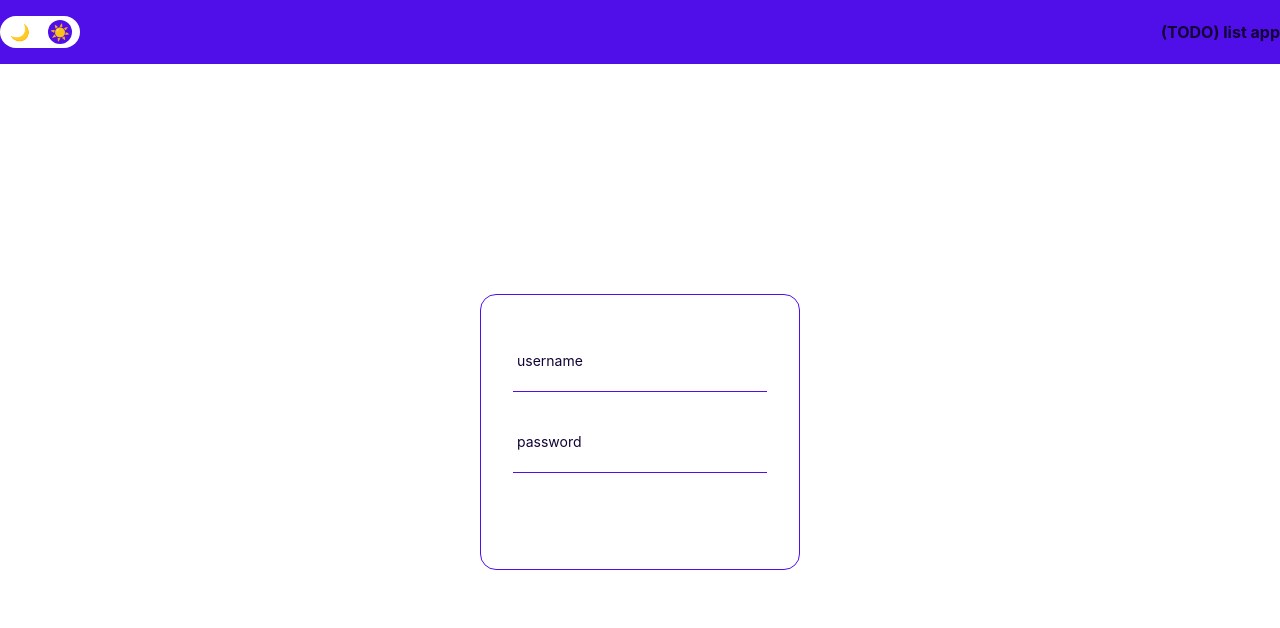
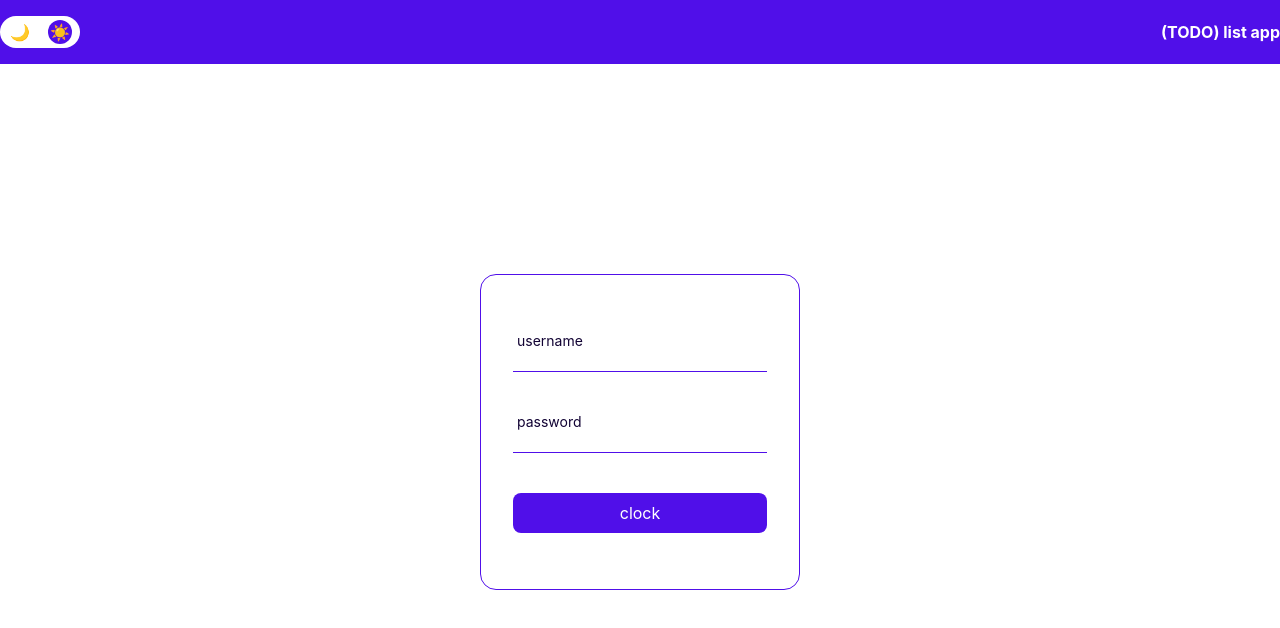
Before and after one commit to Farnaziifz/vue3-todo-list, a Vue app: page /login in a window 1280 px wide. Shown: the top 628 px of the page. Built offline with nearby package versions, Linux system fonts and the light colour scheme.

Commit message:
add new theme color create button component(TODO) use button in login form

```diff
--- a/src/core/types/theme.type.ts
+++ b/src/core/types/theme.type.ts
@@ -4,4 +4,5 @@ export type themeItem = {
   'text-color': string
   'secondary-color': string
   'tertiary-color': string
+  'grayscale-color': string
 }
--- a/src/logics/shared/theming.ts
+++ b/src/logics/shared/theming.ts
@@ -10,6 +10,7 @@ export const themes: ThemeConfigInterface = {
     'text-color': '#fff',
     'secondary-color': 'fcc200',
     'tertiary-color': '00edff',
+    'grayscale-color': '#8F92B2',
   },
   lightTheme: {
     'primary-color': '#500fe9',
@@ -17,6 +18,7 @@ export const themes: ThemeConfigInterface = {
     'tertiary-color': '00edff',
     'background-color': '#fff',
     'text-color': '#120334',
+    'grayscale-color': '#8C8C8C',
   },
 }
 
--- a/src/presentation/components/shared/Header.vue
+++ b/src/presentation/components/shared/Header.vue
@@ -32,7 +32,7 @@ const changeThemeHandler = (theme: string) => {
           ☀️
         </div>
       </div>
-      <p class="logo font-bold">(TODO) list app</p>
+      <p class="logo font-bold text-white">(TODO) list app</p>
     </div>
   </div>
 </template>
--- /dev/null
+++ b/src/presentation/components/shared/baseButton.vue
@@ -0,0 +1,22 @@
+<script lang="ts" setup>
+
+// TODO: handle outline and disabled state for btn
+
+type baseButtonProps = {
+  title: string
+}
+
+const props = defineProps<baseButtonProps>()
+</script>
+
+<template>
+  <button class="button-compponent w-full rounded-lg p-2 text-white">
+    {{ props.title }}
+  </button>
+</template>
+
+<style scoped>
+.button-compponent {
+  background-color: var(--primary-color);
+}
+</style>
--- a/src/presentation/pages/Auth/Login.vue
+++ b/src/presentation/pages/Auth/Login.vue
@@ -1,6 +1,7 @@
 <script lang="ts" setup>
 import baseInput from '/src/presentation/components/shared/baseInput.vue'
-import { ref } from 'vue'
+import baseButton from '/src/presentation/components/shared/baseButton.vue'
+import { ref, computed } from 'vue'
 
 const username = ref()
 const password = ref()
@@ -12,6 +13,14 @@ const updateUsername = (val: string | number) => {
 const updatePassword = (val: string | number) => {
   password.value = val
 }
+
+const onSubmitLogin = () => {
+  console.log(password.value, username.value)
+}
+
+const checkForm = computed(() =>
+  !password.value && !username.value ? true : false
+)
 </script>
 <template>
   <div class="container">
@@ -29,6 +38,12 @@ const updatePassword = (val: string | number) => {
           type="password"
           class="mb-10"
         />
+        <baseButton
+          :outline="false"
+          title="clock"
+          @click="onSubmitLogin"
+          :disabled="checkForm"
+        />
       </div>
     </div>
   </div>
```
